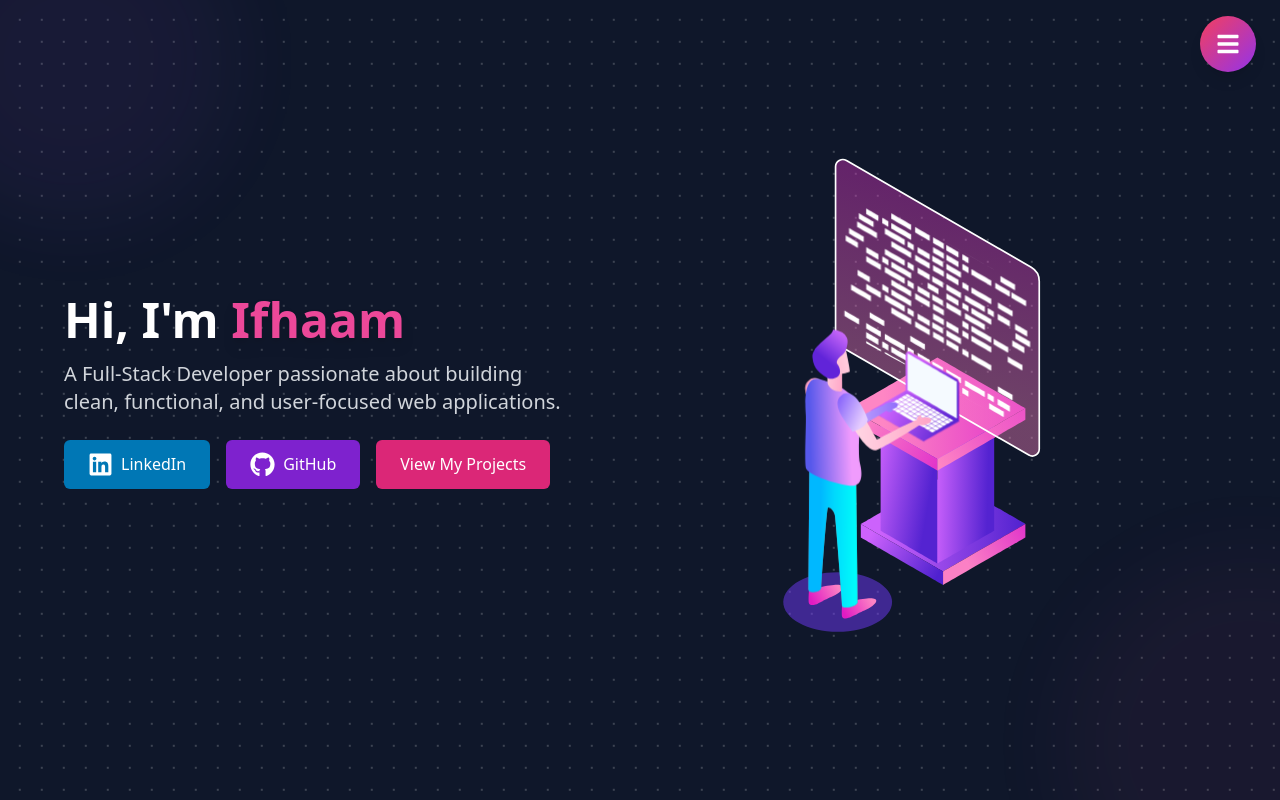
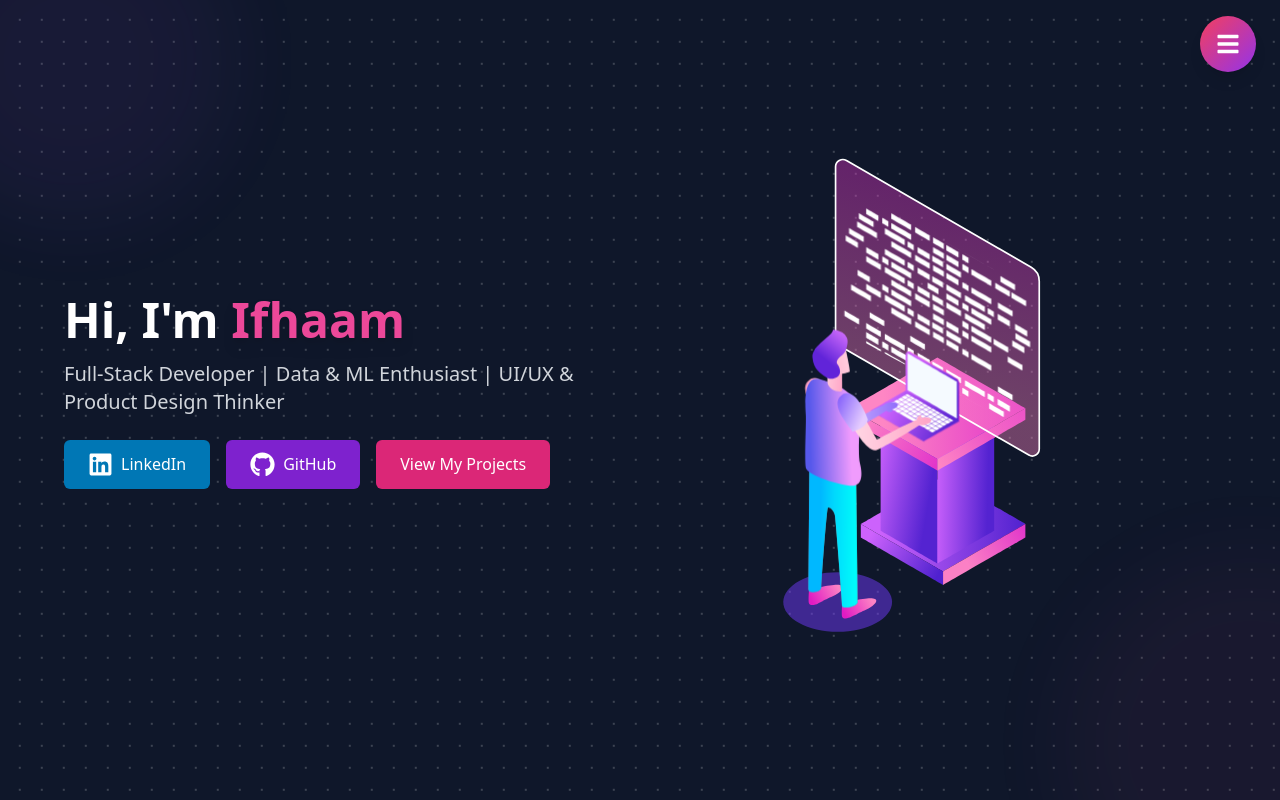
Before and after one commit to IfhaamZ/Personal_Portfolio, a React (Create React App) app: page / in a window 1280 px wide. Shown: the top 800 px of the page. Built offline with nearby package versions, Linux system fonts and the light colour scheme.

Commit message:
Added Description to Hero

```diff
--- a/src/components/Hero.jsx
+++ b/src/components/Hero.jsx
@@ -28,8 +28,8 @@ const Hero = () => {
           Hi, I'm <span className="text-pink-500 drop-shadow-lg">Ifhaam</span>
         </h1>
         <p className="text-lg sm:text-xl text-gray-300 mb-6">
-          A Full-Stack Developer passionate about building clean, functional,
-          and user-focused web applications.
+          Full-Stack Developer | Data & ML Enthusiast | UI/UX &
+          Product Design Thinker
         </p>
         <div className="flex justify-center md:justify-start gap-4 flex-wrap">
           <a
```
